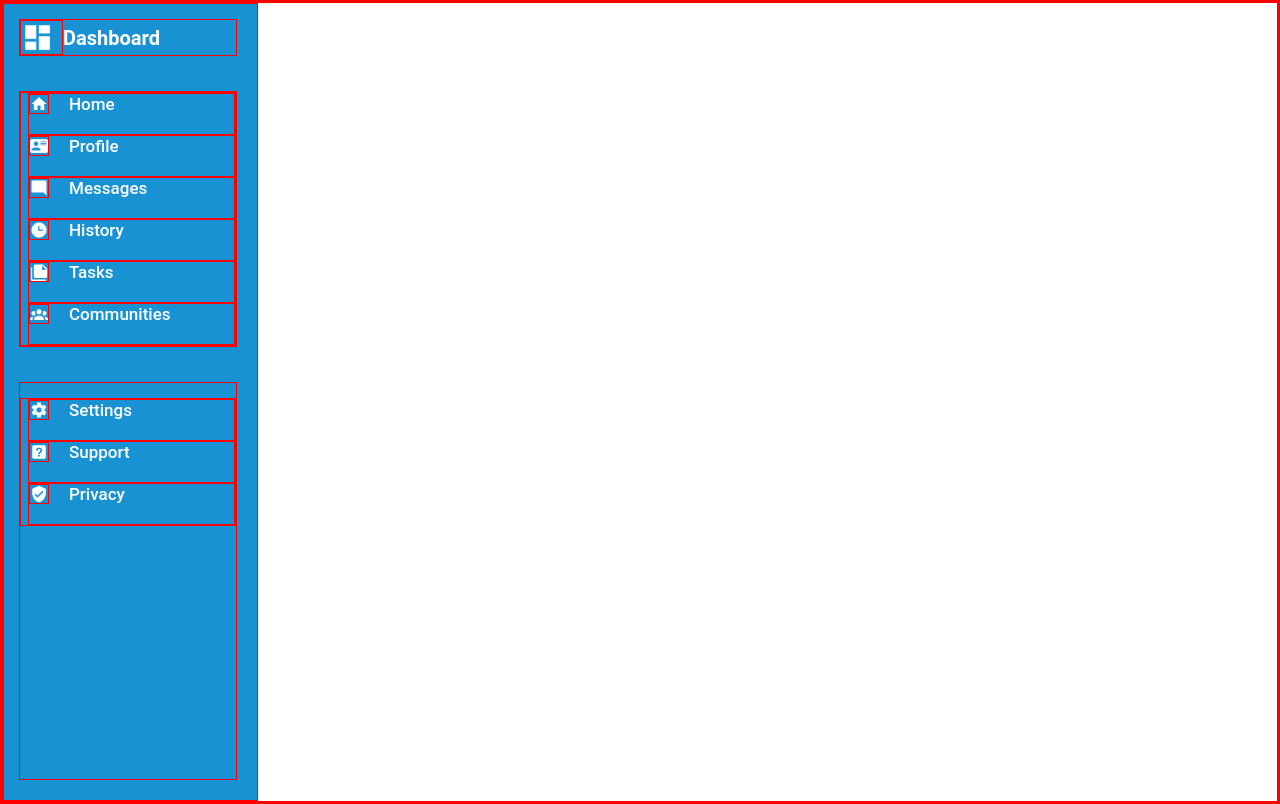
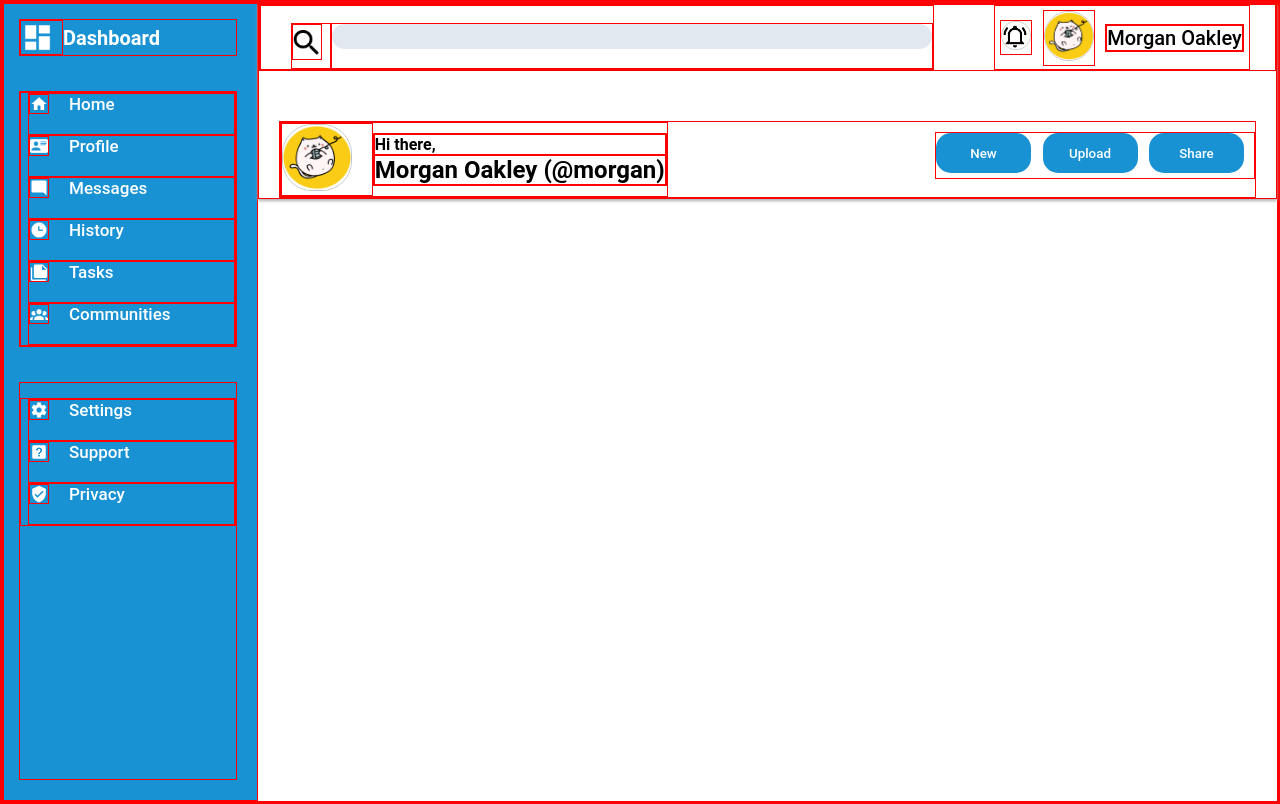
Before and after one commit to gricius/Project-Admin-Dashboard, a plain HTML site: page index.html in a window 1280 px wide. Drawn offline with Linux system fonts and the light colour scheme.

Commit message:
add  header with graphics

```diff
--- a/index.html
+++ b/index.html
@@ -33,6 +33,49 @@
                 </ul>
             </div>
         </div>
+        <!-- End of side bar -->
+        <div class="header">
+            <div class="header-top">
+                <div class="search-bar">
+                    <div class="search-img">
+                        <input type="image" class="search-icon" form="search-form" src="./images/search.png">
+                    </div>
+
+                    <form id="search-form" method="get" action="#">
+                        <input class="search-input" type="text" id="search-result" name="search-result"
+                            value=""><br><br>
+                    </form>
+                </div>
+                <div class="user-bar">
+                    <div>
+                        <img class="message-icon" src="./images/message.png" alt="Message">
+                    </div>
+                    <div>
+                        <img class="user-icon-sm" src="./images/user-sm.png" alt="User Avatar">
+                    </div>
+                    <div>
+                        <h3 class="user-name-sm">Morgan Oakley</h3>
+                    </div>
+                </div>
+            </div>
+            <!-- End of header top -->
+            <div class="header-bottom">
+                <div class="greeting">
+                    <div>
+                        <img class="user-icon-big" src="./images/user-big.png" alt="User Avatar">
+                    </div>
+                    <div>
+                        <p>Hi there,</p>
+                        <h2>Morgan Oakley (@morgan)</h2>
+                    </div>
+                </div>
+                <div class="buttons">
+                    <button class="btn-header">New</button>
+                    <button class="btn-header">Upload</button>
+                    <button class="btn-header">Share</button>
+                </div>
+            </div>
+        </div>
     </div>
 </body>
 
--- a/style.css
+++ b/style.css
@@ -68,3 +68,104 @@
     padding-top: 15px;
     grid-row: 3 / 4;
 }
+
+.header {
+    background-color: white;
+    grid-column: 2 / 3;
+    grid-row: 1 / 2;
+    position: relative;
+    box-shadow: 0px 2px 3px rgb(175, 175, 175);
+}
+
+.header-top {
+    display: flex;
+    justify-content: space-between;
+}
+
+.search-bar {
+    display: flex;
+    padding: 17px 0px 0px 30px;
+}
+
+.search-icon {
+    margin-right: 8px;
+    width: 30px;
+}
+
+.search-input {
+    padding-left: 10px;
+    width: 80vw;
+    max-width: 600px;
+    height: 25px;
+    background-color: rgba(226, 232, 240, 255);
+    border: none;
+    border-radius: 15px;
+}
+
+.user-bar {
+    display: flex;
+    justify-content: space-around;
+    align-items: center;
+    width: 20vw;
+    margin-right: 25px;
+    margin-left: 15px;
+}
+
+.message-icon {
+    width: 30px;
+    border-radius: 30px;
+    border: 1px solid rgb(197, 197, 197);
+}
+
+.user-icon-sm {
+    width: 50px;
+    border-radius: 30px;
+    border: 1px solid rgb(197, 197, 197);
+}
+
+.user-name-sm {
+    font-size: 20px;
+    font-weight: 500;
+}
+
+.header-bottom {
+    display: flex;
+    justify-content: space-between;
+    align-items: flex-end;
+    margin: 50px 20px 0px 20px;
+}
+
+.greeting {
+    display: flex;
+    align-items: center;
+    font-weight: bold;
+
+    margin-right: 12px;
+}
+
+.user-icon-big {
+    width: 70px;
+    border-radius: 30px;
+    border: 1px solid rgb(197, 197, 197);
+    margin-right: 20px;
+}
+
+.buttons {
+    display: flex;
+    justify-content: space-between;
+    flex-wrap: wrap;
+    width: 25vw;
+    margin-bottom: 18px;
+}
+
+.btn-header {
+    color: white;
+    font-weight: 500;
+    background-color: rgba(25, 146, 212, 255);
+    width: 95px;
+    height: 40px;
+    border-radius: 15px;
+    border: none;
+    margin-bottom: 5px;
+    margin-right: 10px;
+}
```
Also changed, not shown: images/message.png (added), images/search.png (added), images/user-big.png (added), images/user-sm.png (added).
